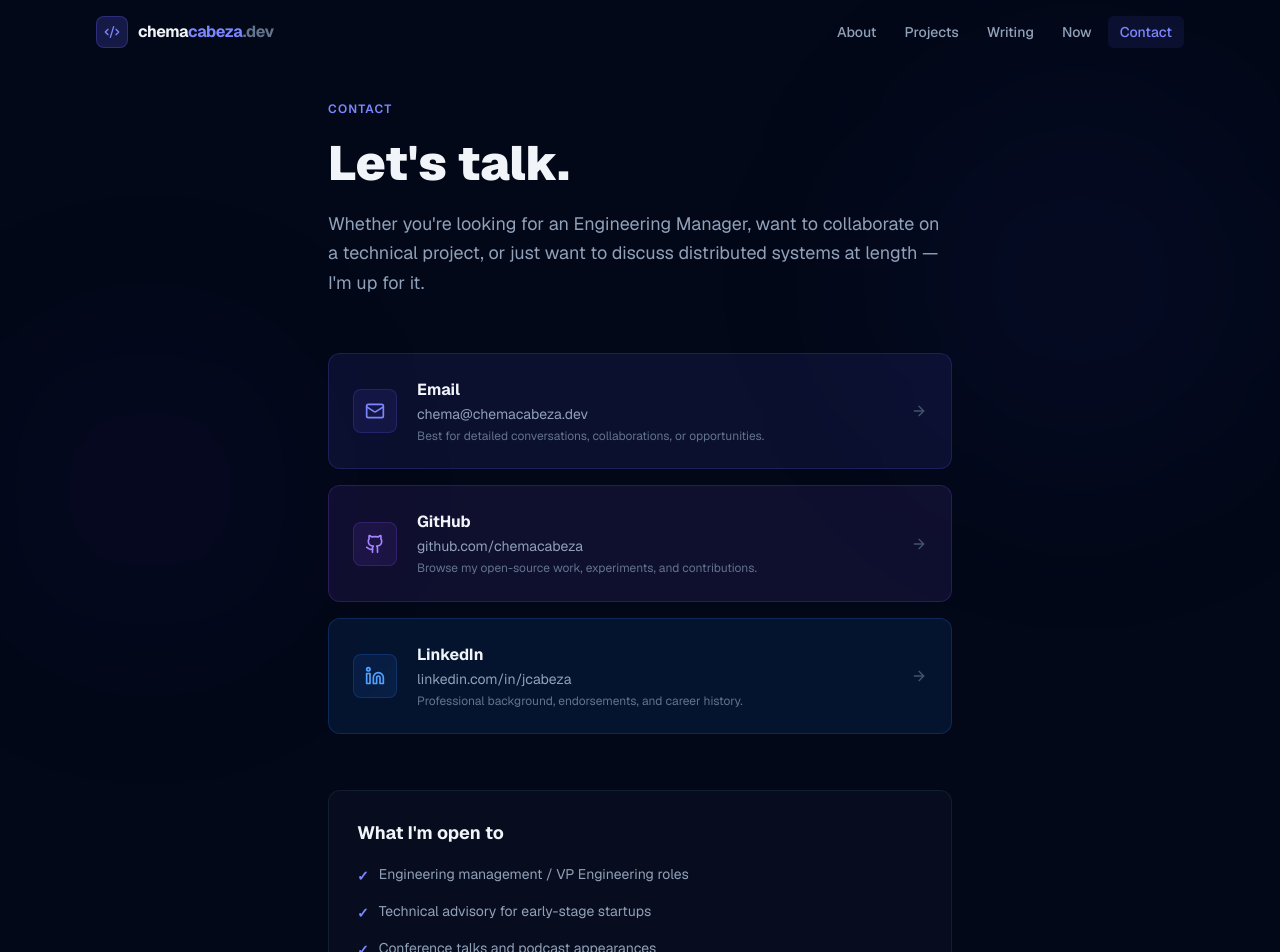
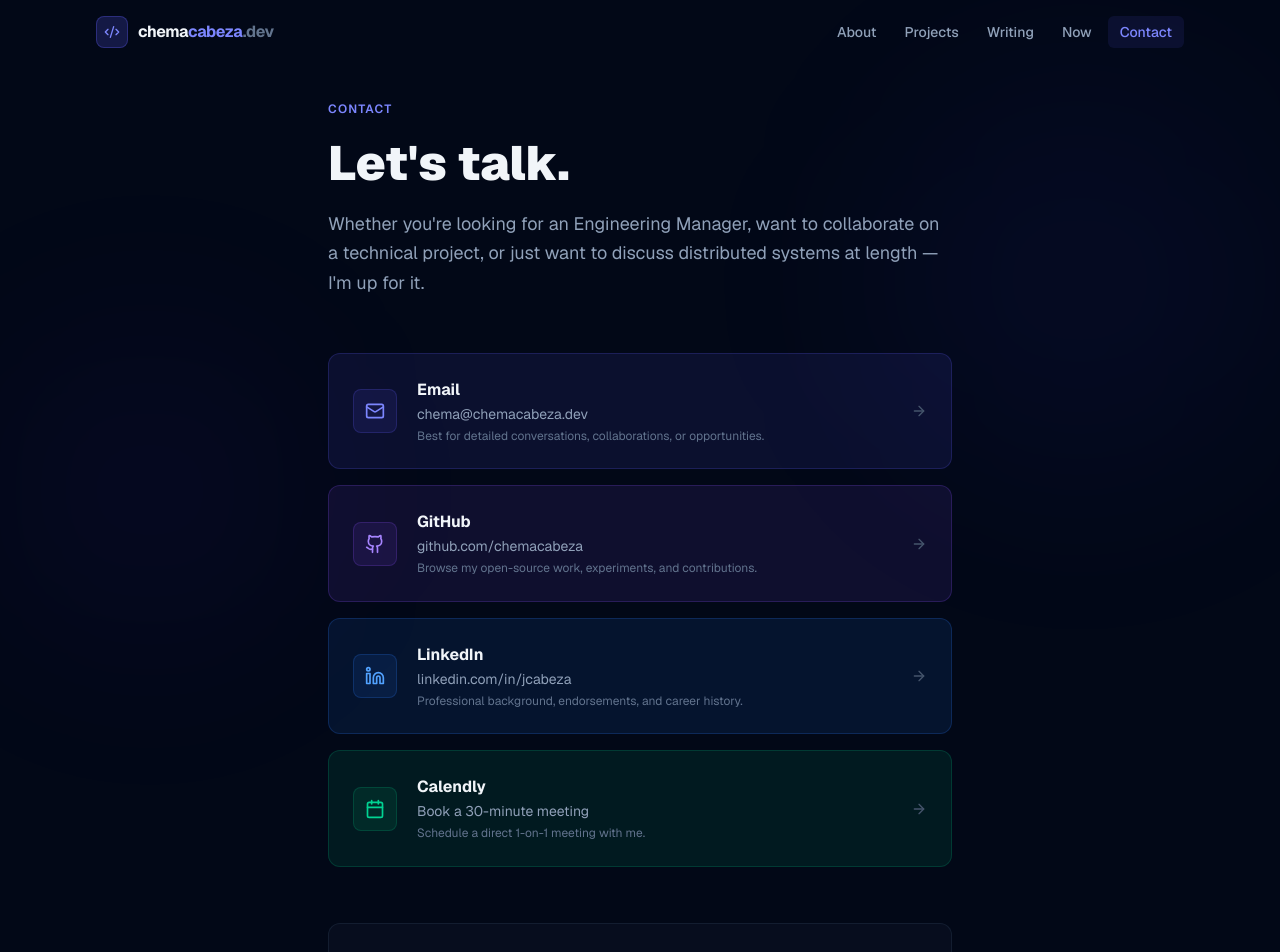
Before and after one commit to chemacabeza/chemacabeza-dev, a Next.js app: page /contact in a window 1280 px wide. Shown: the top 952 px of the page. Built offline with nearby package versions, Linux system fonts and the light colour scheme.

Commit message:
feat: add 30-minute Calendly booking link to contact page

```diff
--- a/app/contact/page.tsx
+++ b/app/contact/page.tsx
@@ -1,6 +1,6 @@
 import { Metadata } from "next";
 import { createMetadata, siteConfig } from "@/lib/metadata";
-import { Github, Linkedin, Mail, ArrowRight } from "lucide-react";
+import { Github, Linkedin, Mail, ArrowRight, Calendar } from "lucide-react";
 
 export const metadata: Metadata = createMetadata({
     title: "Contact",
@@ -33,6 +33,14 @@ const links = [
         description: "Professional background, endorsements, and career history.",
         color: "blue",
     },
+    {
+        icon: Calendar,
+        label: "Calendly",
+        value: "Book a 30-minute meeting",
+        href: "https://calendly.com/chemacabeza/30min",
+        description: "Schedule a direct 1-on-1 meeting with me.",
+        color: "emerald",
+    },
 ];
 
 const colorMap: Record<string, string> = {
@@ -41,12 +49,14 @@ const colorMap: Record<string, string> = {
     violet:
         "bg-violet-500/10 border-violet-500/20 text-violet-400 hover:border-violet-500/50 hover:bg-violet-500/15",
     blue: "bg-blue-500/10 border-blue-500/20 text-blue-400 hover:border-blue-500/50 hover:bg-blue-500/15",
+    emerald: "bg-emerald-500/10 border-emerald-500/20 text-emerald-400 hover:border-emerald-500/50 hover:bg-emerald-500/15",
 };
 
 const iconBg: Record<string, string> = {
     indigo: "bg-indigo-500/10 border-indigo-500/20 text-indigo-400",
     violet: "bg-violet-500/10 border-violet-500/20 text-violet-400",
     blue: "bg-blue-500/10 border-blue-500/20 text-blue-400",
+    emerald: "bg-emerald-500/10 border-emerald-500/20 text-emerald-400",
 };
 
 export default function ContactPage() {
```
